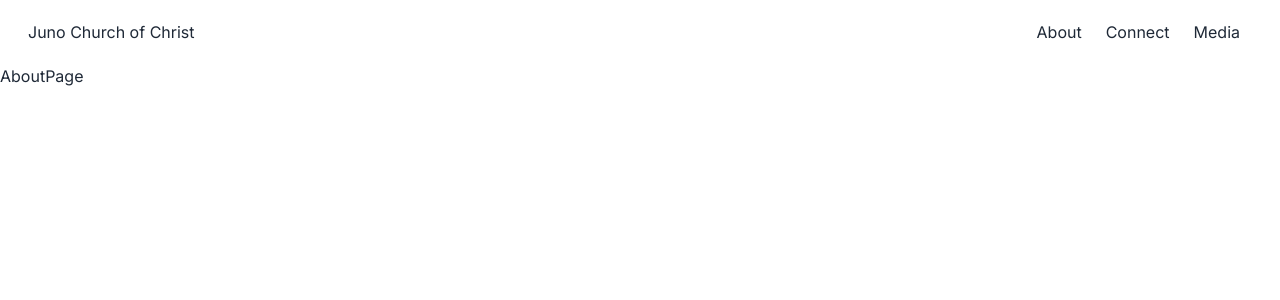
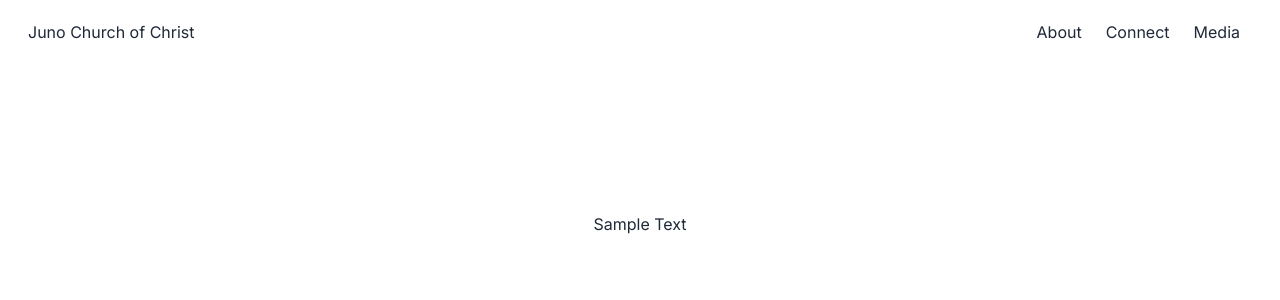
Before and after one commit to JunoChurchofChrist/JunoWebsite, a Next.js app: page /about in a window 1280 px wide. Shown: the top 300 px of the page. Built offline with nearby package versions, Linux system fonts and the light colour scheme.

Commit message:
Added Component to Center Text

```diff
--- a/app/about/page.tsx
+++ b/app/about/page.tsx
@@ -1,7 +1,14 @@
 import React from 'react';
+import CenterText from '../components/CenterText';
 
 const AboutPage = () => {
-  return <div>AboutPage</div>;
+  return (
+    <>
+      <CenterText className="box-border h-80 hover:bg-white">
+        Sample Text
+      </CenterText>
+    </>
+  );
 };
 
 export default AboutPage;
--- /dev/null
+++ b/app/components/CenterText.tsx
@@ -0,0 +1,13 @@
+import React, { ReactNode } from 'react';
+
+interface Props {
+  children: ReactNode;
+  className?: string;
+}
+
+const CenterText = ({ children, className }: Props) => {
+  const styles = 'flex justify-center items-center ' + className;
+  return <div className={styles}>{children}</div>;
+};
+
+export default CenterText;
```
